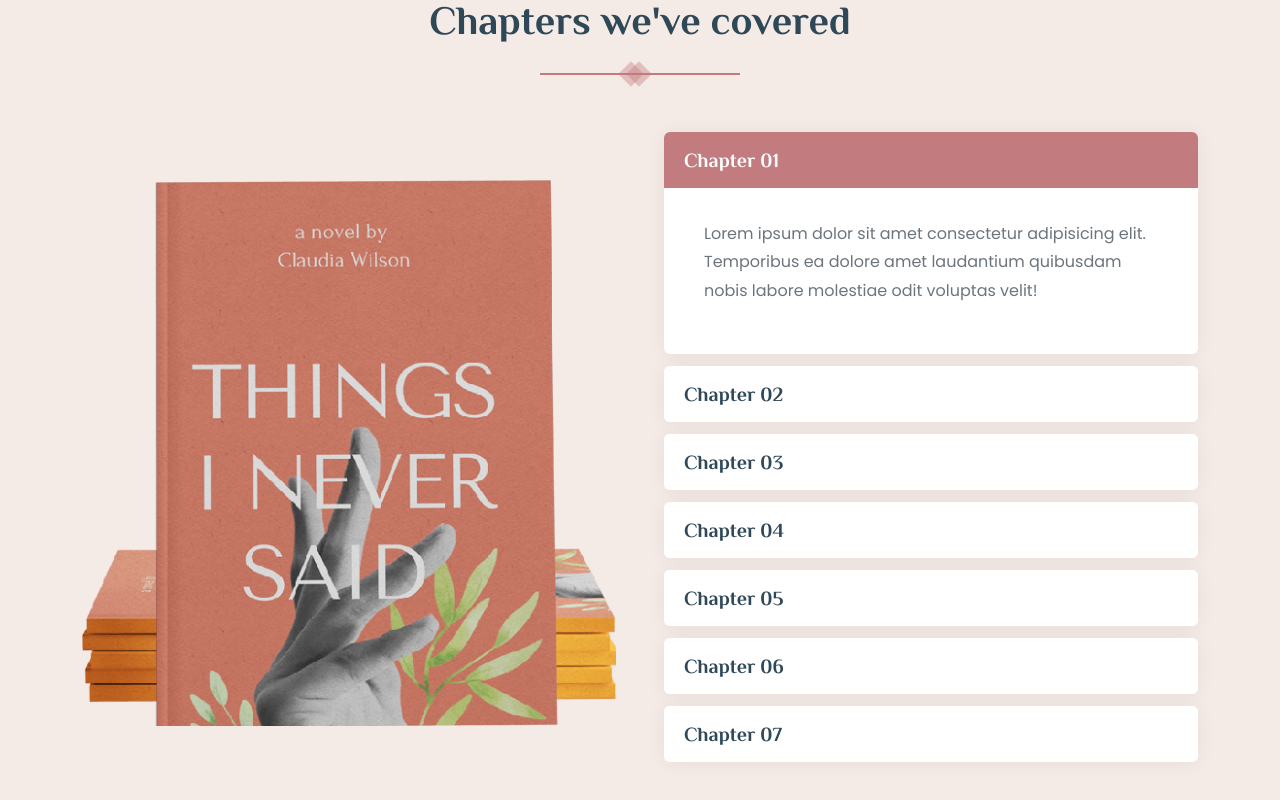
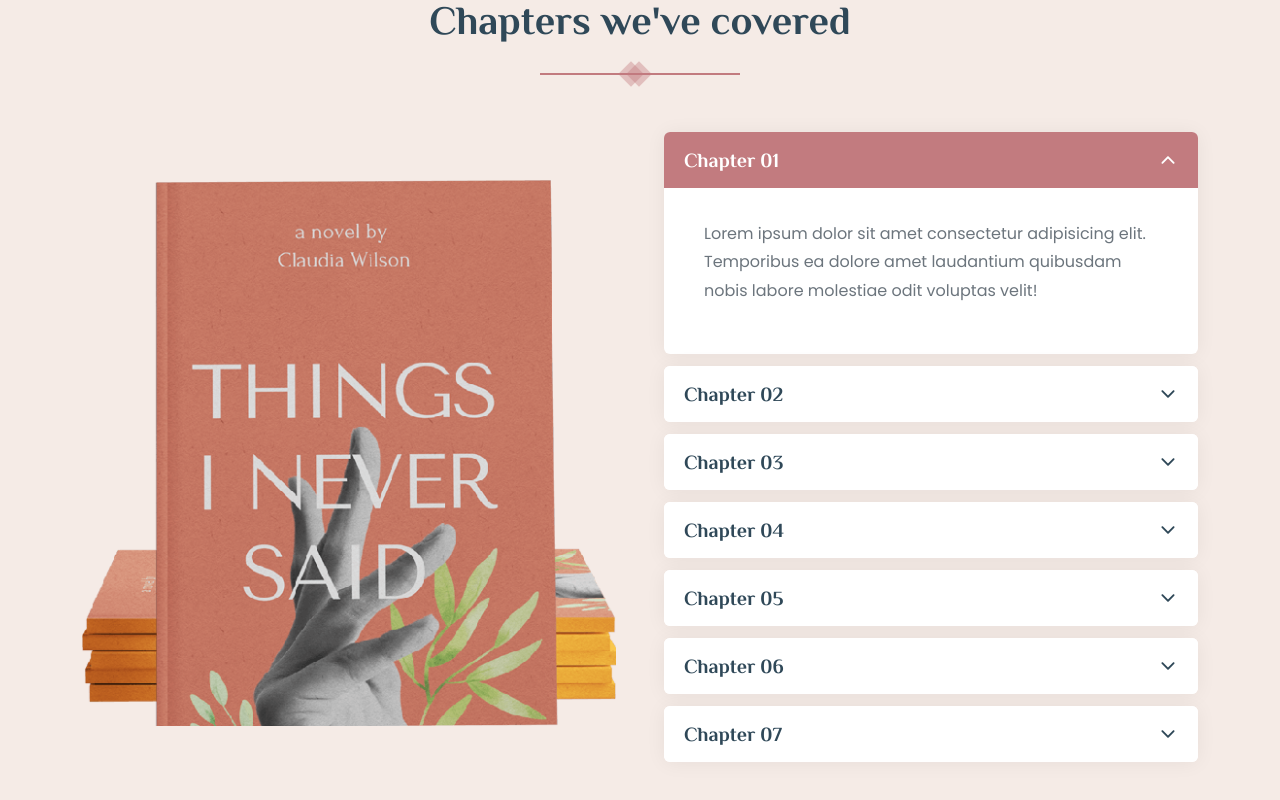
Before and after one commit to foysalimran/wonted-react, a React (Create React App) app: page / in a window 1280 px wide. Shown: the part 1960-2760 px from the top of the page. Built offline with nearby package versions, Linux system fonts and the light colour scheme.

Commit message:
added collapse icons

```diff
--- a/src/assets/sass/components/_chapter.scss
+++ b/src/assets/sass/components/_chapter.scss
@@ -48,6 +48,8 @@
     box-shadow: 0px 1px 20px 0px $color-shadow;
     .accordion-header {
       .accordion-button {
+        display: flex;
+        justify-content: space-between;
         border-top-left-radius: 6px;
         border-top-right-radius: 6px;
         box-shadow: none !important;
@@ -69,21 +71,13 @@
         &::after {
           display: none;
         }
-        &::before {
-          content: "\eab2";
-          display: inline-block;
-          font: normal normal normal 24px/1 IcoFont;
-          font-size: 22px;
-          color: $color-light;
-          position: absolute;
-          right: 20px;
-          transform: rotate(180deg);
-          transition: all 0.3s ease-in-out;
-        }
       }
       .accordion-button:not(.collapsed) {
         background-color: $color-primary;
         color: $color-light;
+        svg {
+          transform: rotate(180deg);
+        }
       }
     }
   }
--- a/src/components/chapter.js
+++ b/src/components/chapter.js
@@ -1,5 +1,6 @@
 import React from "react";
 import { Accordion } from "react-bootstrap";
+import { IoIosArrowDown } from "react-icons/io";
 // import chapter from "../assets/images/hero-2.png";
 import data from "../data/chapter.json";
 
@@ -59,7 +60,7 @@ const Chapter = () => {
               {/* <!-- accordion start --> */}
               {chapter.chapterItem?.map((data) => (
                 <Accordion.Item eventKey={data.id.toString()} key={data.id}>
-                  <Accordion.Header>{data.title}</Accordion.Header>
+                  <Accordion.Header><span>{data.title}</span> <IoIosArrowDown/></Accordion.Header>
                   <Accordion.Body>
                     <p className="accordion-body text-secondary">
                       {data.description}
```
Also changed, not shown: src/components/global/header.js (+1 -10 lines).
